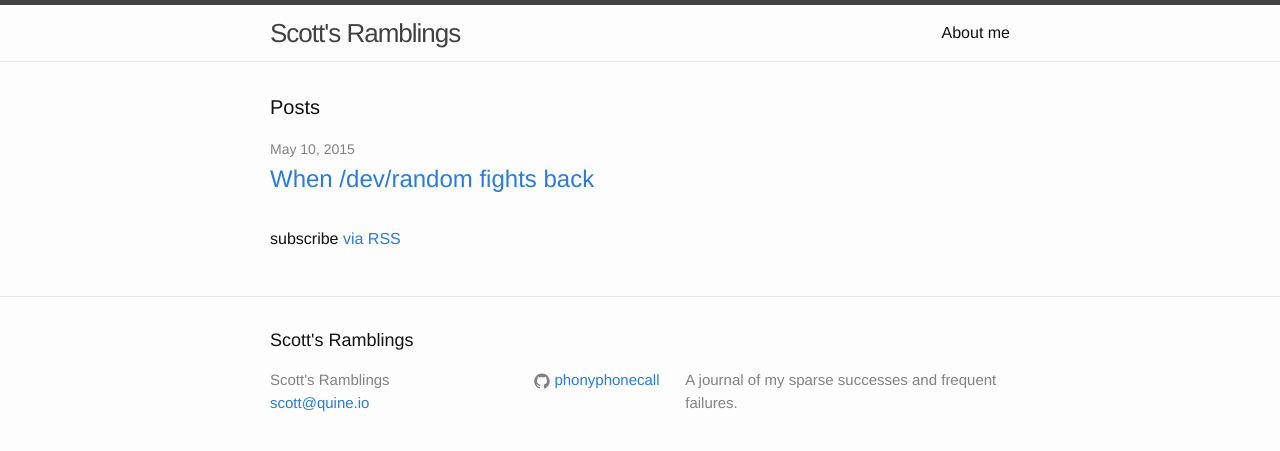
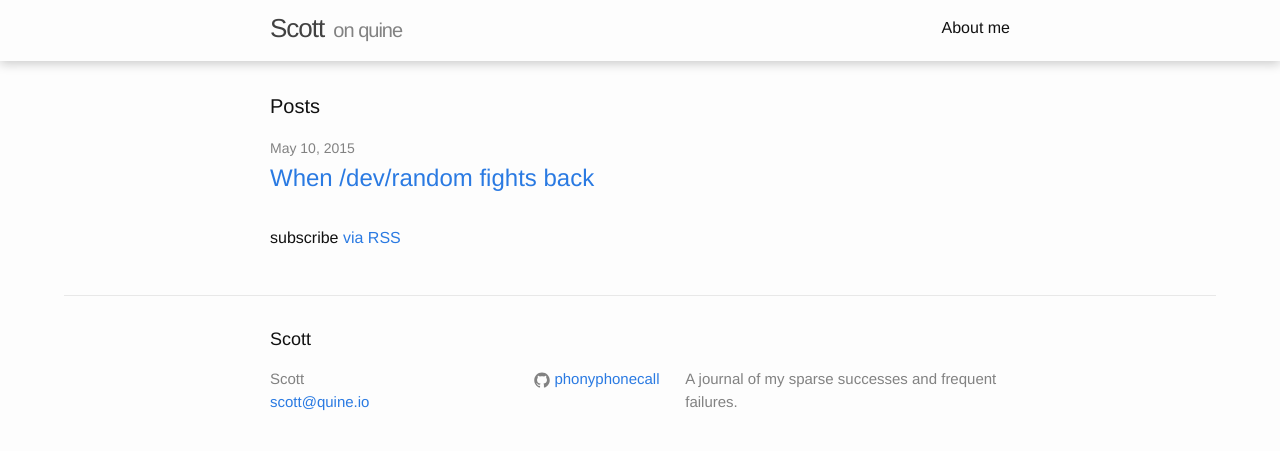
Before and after one commit to quine-io/scott.quine-io.github.io, a Jekyll site: the page built from index.html, in a window 1280 px wide. Shown: the top 451 px of the page. Built offline with Jekyll 4.4.1, drawn with Linux system fonts in a browser that asks for light colours.

Commit message:
update style

```diff
--- a/_config.yml
+++ b/_config.yml
@@ -1,9 +1,10 @@
 # Site settings
-title: Scott's Ramblings
+title: Scott
 email: scott@quine.io
 description: > # this means to ignore newlines until "baseurl:"
     A journal of my sparse successes and frequent failures.
 baseurl: "" # the subpath of your site, e.g. /blog/
+homeurl: "http://quine.io"
 url: "http://scott.quine.io" # the base hostname & protocol for your site
 github_username:  phonyphonecall
 
--- a/_includes/header.html
+++ b/_includes/header.html
@@ -3,6 +3,7 @@
   <div class="wrapper">
 
     <a class="site-title" href="{{ site.baseurl }}/">{{ site.title }}</a>
+    <a class="site-subtitle" href="{{ site.homeurl }}"> &nbsp;&nbsp;on quine</a>
 
     <nav class="site-nav">
       <a href="#" class="menu-icon">
--- a/_sass/_layout.scss
+++ b/_sass/_layout.scss
@@ -2,12 +2,13 @@
  * Site header
  */
 .site-header {
-    border-top: 5px solid $grey-color-dark;
-    border-bottom: 1px solid $grey-color-light;
+//    border-top: 5px solid $grey-color-dark;
+//    border-bottom: 1px solid darken($grey-color-light, 9%);
     min-height: 56px;
 
     // Positioning context for the mobile navigation icon
     position: relative;
+    box-shadow: 0px 3px 10px darken($grey-color-light, 11%);
 }
 
 .site-title {
@@ -20,6 +21,18 @@
     &,
     &:visited {
         color: $grey-color-dark;
+    }
+}
+
+.site-subtitle {
+    font-size: 20px;
+    line-height: 61px;
+    letter-spacing: -1px;
+    margin-bottom: 0;
+    float: left;
+    color: $grey-color;
+    &:visited {
+        color: $grey-color;
     }
 }
 
@@ -94,6 +107,9 @@
 .site-footer {
     border-top: 1px solid $grey-color-light;
     padding: $spacing-unit 0;
+    margin-left: auto;
+    margin-right: auto;
+    width: 90%;
 }
 
 .footer-heading {
```
